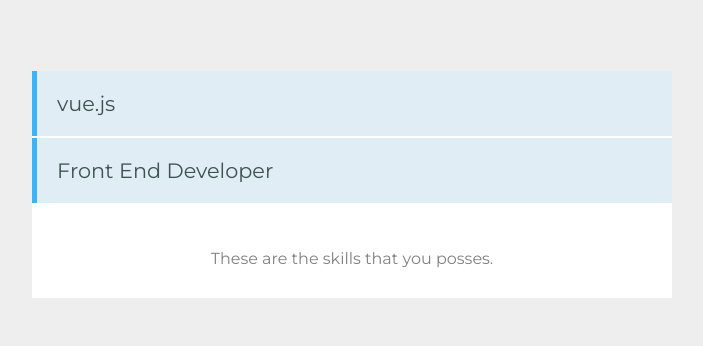
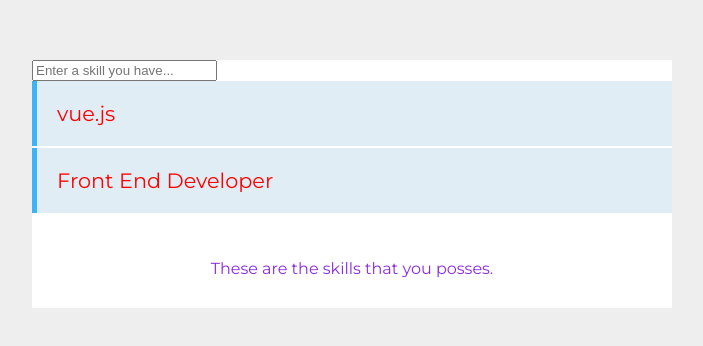
Before and after one commit to Lusala2015/Todolist-vue-app, a Vue app: page / in a window 1280 px wide. Shown: the part 208-554 px from the top of the page, without its empty margins (288-991 px from the left). Built offline with nearby package versions, Linux system fonts and the light colour scheme.

Commit message:
method to add skills

```diff
--- a/src/App.vue
+++ b/src/App.vue
@@ -16,6 +16,7 @@ export default {
 </script>
 
 <style>
+
 @import url('https://fonts.googleapis.com/css?family=Montserrat:400,700');
 
 body {
@@ -33,4 +34,5 @@ body, html {
 #app {
     width: 50%;
 }
+
 </style>
--- a/src/components/Skills.vue
+++ b/src/components/Skills.vue
@@ -1,6 +1,9 @@
 <template>
   <div class="hello">
     <div class="holder">
+<form @submit.prevent="addSkill">
+  <input type="text" placeholder="Enter a skill you have..." v-model="skill">
+</form>
       <ul>
         <li v-for="(data, index) in Skills" :key="index">{{data.skill}}</li>
       </ul>
@@ -15,14 +18,18 @@ export default {
   name: 'Skills',
 data (){
   return{
-   Skills : [
+    skill : '',
+    Skills : [
      {"skill" : "vue.js"},
-     {"skill" : "Front End Developer"},
-   ],
-   alertObject: {
-      alert: true,
-   }
+     {"skill" : "Front End Developer"}
+   ]
   }
+},
+methods:{
+addSkill(){
+  this.Skills.push({skill: this.skill}),
+  this.skill = '';
+}
 }
 }
 </script>
@@ -34,8 +41,8 @@ data (){
   }
 
   ul {
-    margin: 0;
-    padding: 0;
+    margin: 0px;
+    padding: 0px;
     list-style-type: none;
   }
 
@@ -45,16 +52,17 @@ data (){
     background-color: #E0EDF4;
     border-left: 5px solid #3EB3F6;
     margin-bottom: 2px;
-    color: #3E5252;
+    color: red;
   }
 
   p {
     text-align:center;
     padding: 30px 0;
-    color: gray;
+    color: blueviolet;
   }
 
   .container {
     box-shadow: 0px 0px 40px lightgray;
   }
+
 </style>
```
